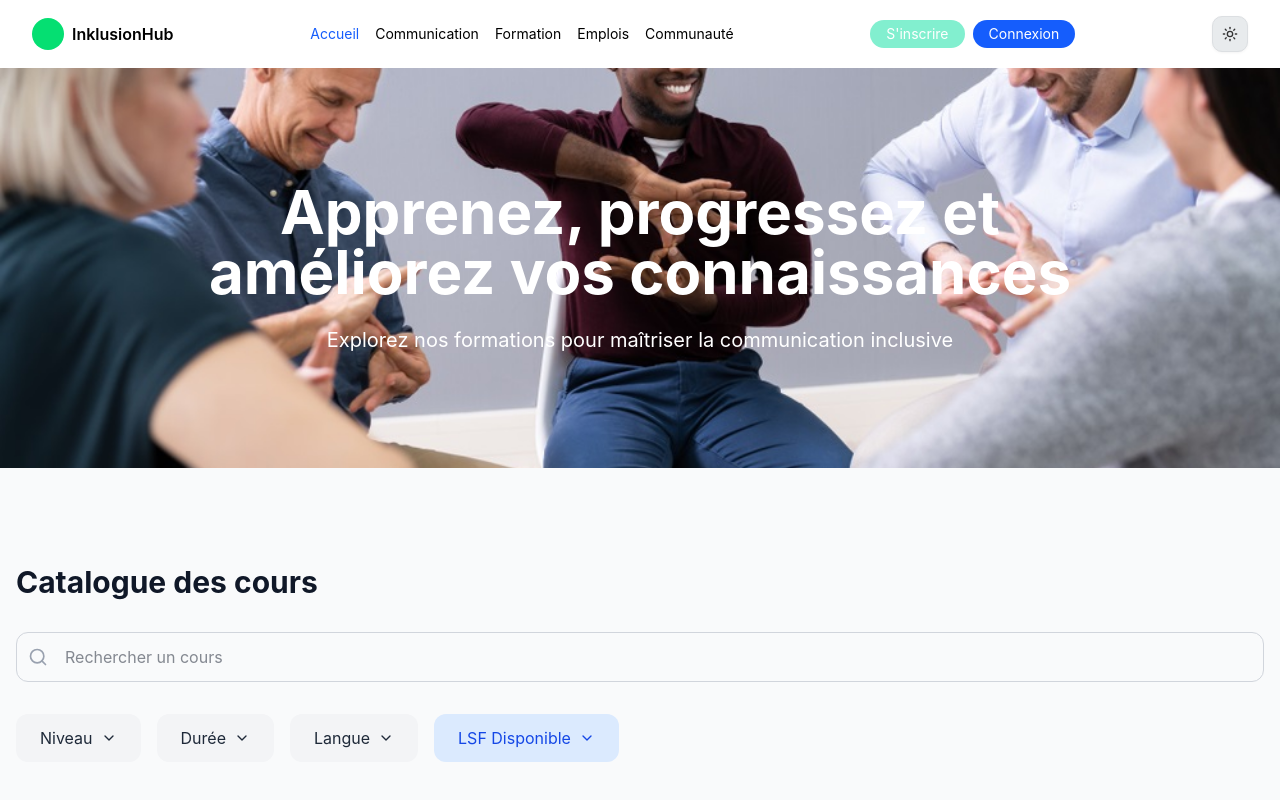
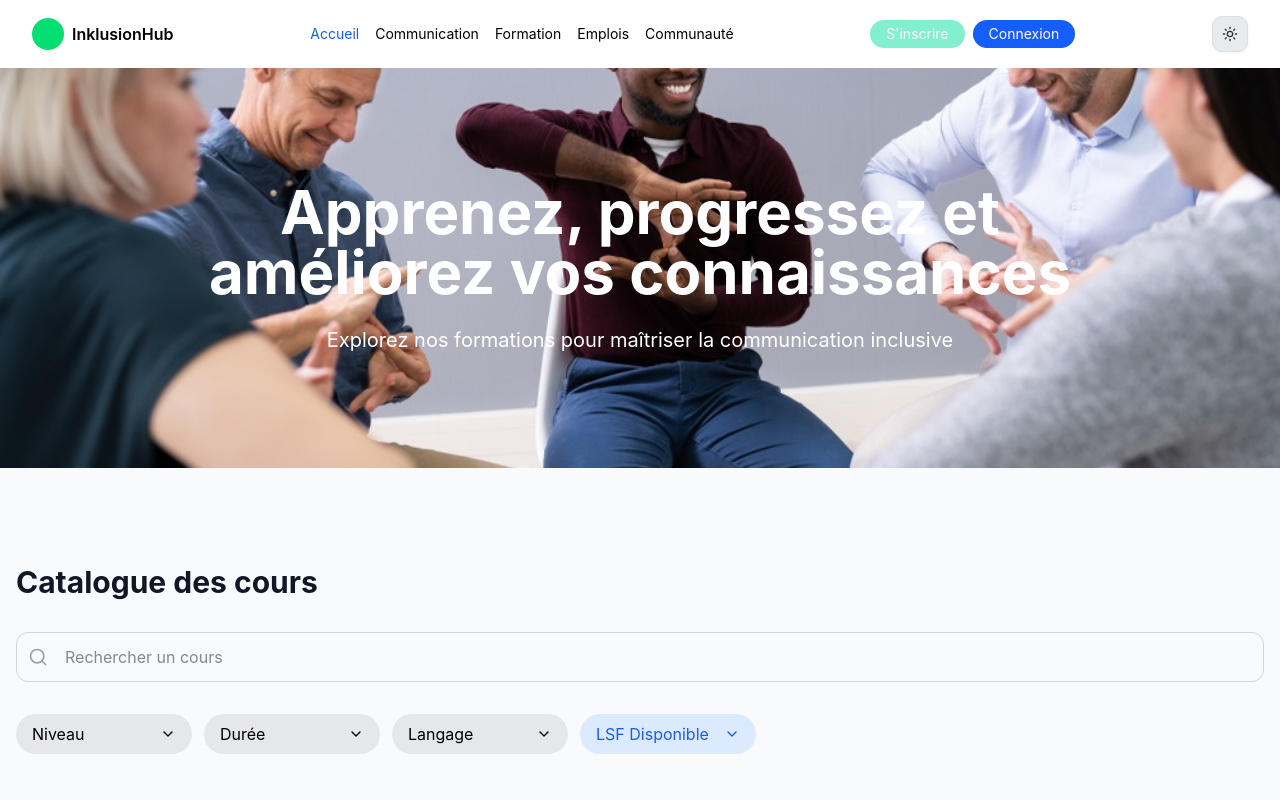
Before and after one commit to Bl00dThirsty/inklusionhub-frontend, a Next.js app: page /formation in a window 1280 px wide. Shown: the top 800 px of the page. Built offline with nearby package versions, Linux system fonts and the light colour scheme.

Commit message:
modification bouton

```diff
--- a/app/Components/Testimonials.tsx
+++ b/app/Components/Testimonials.tsx
@@ -31,7 +31,7 @@ export default function Testimonials() {
         {people.map((person, i) => (
           <div
             key={i}
-            className="bg-white px-6 py-6 rounded-xl shadow-sm border flex flex-col"
+            className="bg-white px-6 py-6 rounded-xl shadow-sm  flex flex-col"
           >
             {/* Ligne photo + nom */}
             <div className="flex items-center gap-4 mb-4">
--- a/app/formation/Components/Course/FormLayout.tsx
+++ b/app/formation/Components/Course/FormLayout.tsx
@@ -36,28 +36,27 @@ export default function FormationLayout({ children }: FormationLayoutProps) {
         </div>
 
         {/* Filters */}
-        <div className="flex flex-wrap gap-4 mb-12">
-          <button className="px-6 py-3 bg-gray-100 text-gray-800 rounded-lg hover:bg-gray-200 transition-colors flex items-center gap-2">
+        <div className="mt-4 flex flex-wrap gap-3">
+  <button className="px-4 py-2 bg-gray-200 text-black rounded-full flex items-center justify-between w-44">
     <span>Niveau</span>
     <ChevronDown size={16} />
   </button>
 
-          <button className="px-6 py-3 bg-gray-100 text-gray-800 rounded-lg hover:bg-gray-200 transition-colors flex items-center gap-2">
+  <button className="px-4 py-2 bg-gray-200 text-black rounded-full flex items-center justify-between w-44">
     <span>Durée</span>
     <ChevronDown size={16} />
   </button>
 
-          <button className="px-6 py-3 bg-gray-100 text-gray-800 rounded-lg hover:bg-gray-200 transition-colors flex items-center gap-2">
-            <span>Langue</span>
+  <button className="px-4 py-2 bg-gray-200 text-black rounded-full flex items-center justify-between w-44">
+    <span>Langage</span>
     <ChevronDown size={16} />
   </button>
 
-          <button className="px-6 py-3 bg-blue-100 text-blue-700 rounded-lg hover:bg-blue-200 transition-colors flex items-center gap-2">
+  <button className="px-4 py-2 bg-blue-100 text-blue-600 rounded-full flex items-center justify-between w-44">
     <span>LSF Disponible</span>
     <ChevronDown size={16} />
   </button>
 </div>
-
         {children}
       </section>
     </div>
--- a/app/formation/page.tsx
+++ b/app/formation/page.tsx
@@ -1,6 +1,5 @@
 import Header from "@/app/Components/Header";
 import CourseList from "./Components/Course/CourseList";
-import QuizCard from "./Components/Quiz/QuizSection";
 import Footer from "@/app/Components/Footer";
 import FormationLayout from "./Components/Course/FormLayout";
 import LearningProgress from "./Components/Course/LaerningProgress";
```
Also changed, not shown: app/Formation/Components/Course/CourseCard.tsx (deleted), app/Formation/Components/Course/CourseList.tsx (deleted). Lines whose indentation alone changed are shown as unchanged.
